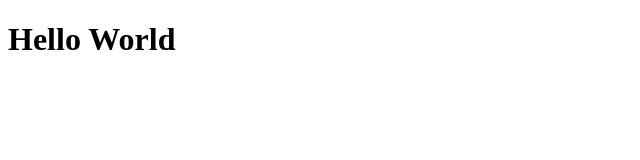
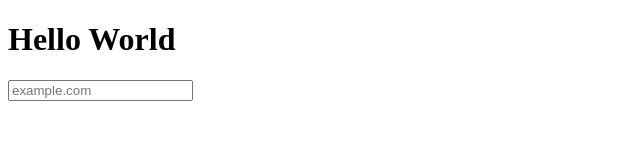
Before and after one commit to NavyStreet-Dev-Accelerator/Lion-WSA-Client, a website: page index.html in a window 1280 px wide. Shown: the whole page, without its empty margins (0-640 px from the left). Drawn offline with Linux system fonts and the light colour scheme.

Commit message:
Created form and added url input field. Made required field.

```diff
--- a/index.html
+++ b/index.html
@@ -7,5 +7,8 @@
   </head>
   <body>
     <h1>Hello World</h1>
+    <form>
+      <input type="url" name="url" placeholder="example.com" required />
+    </form>
   </body>
 </html>
```
